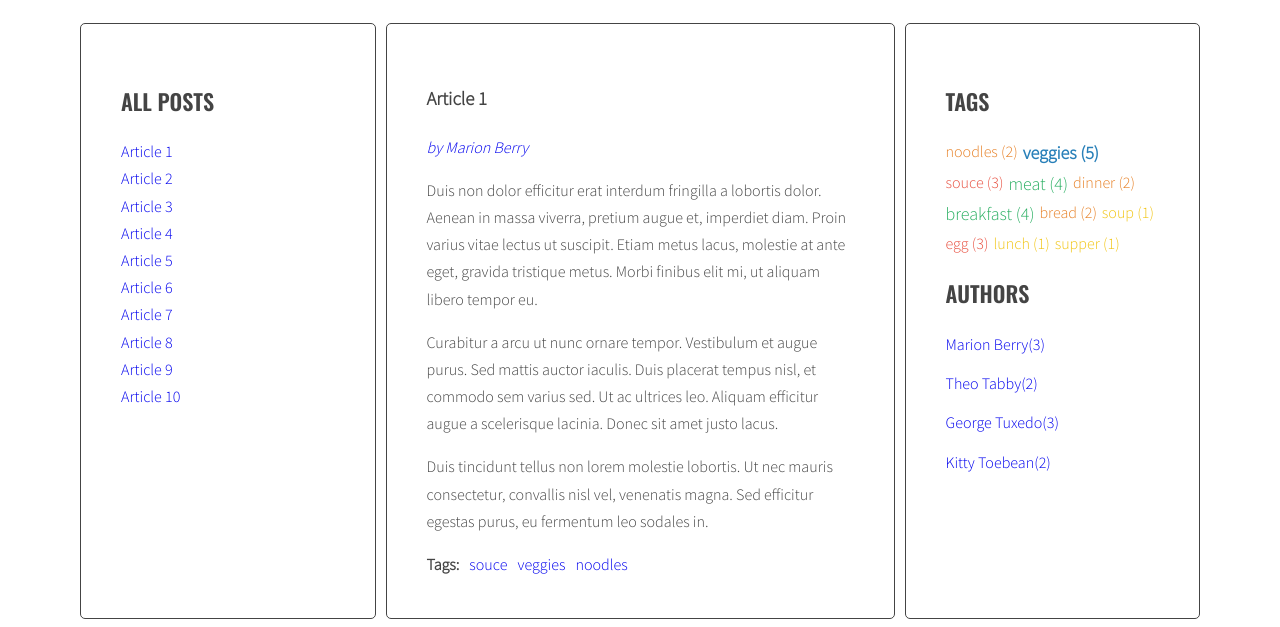
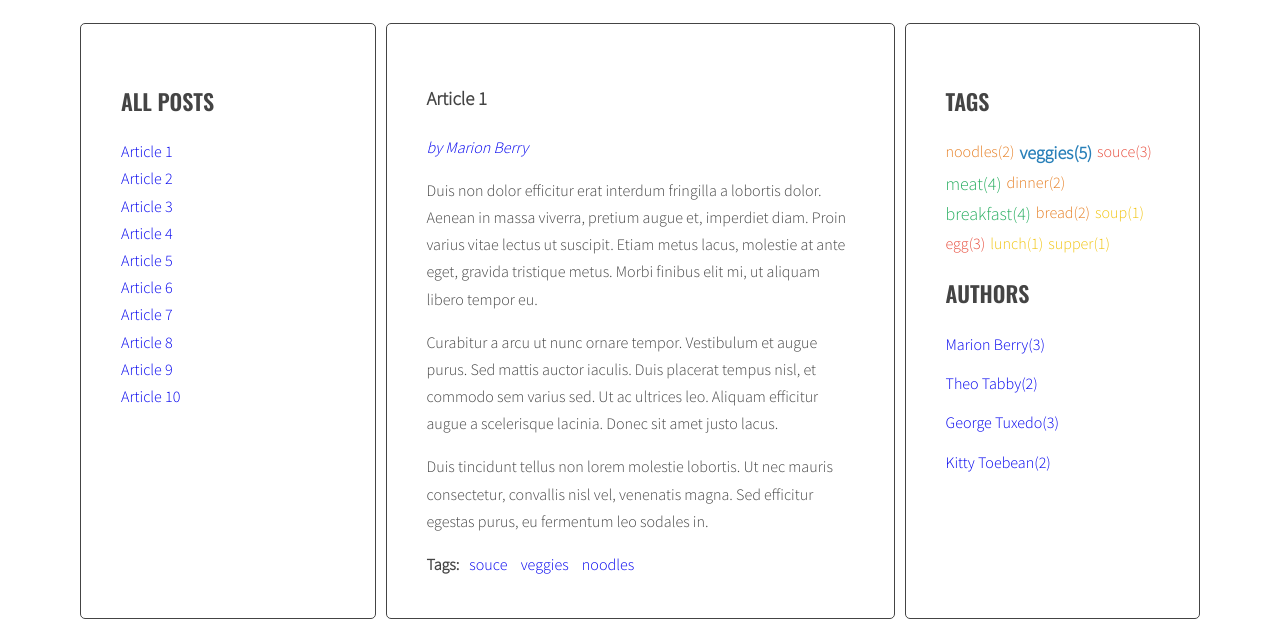
Before and after one commit to Bosik-R/javascript-blog, a website: page index.html in a window 1280 px wide. Shown: the part 220-847 px from the top of the page. Drawn offline with nearby package versions, Linux system fonts and the light colour scheme.

Commit message:
Add HTML Handlebars templates for links creation. Modify JS for Handlebars

```diff
--- a/index.html
+++ b/index.html
@@ -189,6 +189,26 @@
 	    </main>
 	  </div>
 	</div>
+  <script src="https://cdnjs.cloudflare.com/ajax/libs/handlebars.js/4.1.0/handlebars.min.js"></script>
+  <script id="template-article-link" type="text/x-handlebars-template">
+  <li><a href="#{{ id }}"><span>{{ title }}</span></a></li>
+  </script>
+  <script id="template-tag-link" type="text/x-handlebars-template">
+  <li><a href="#tag-{{ id }}"><span>{{ id }}</span></a></li>
+  </script>
+  <script id="template-author-link" type="text/x-handlebars-template">
+  <a href="#author-{{ id }}"><span>by {{ id }}</span></a>
+  </script>
+  <script id="template-tag-cloud-link" type="text/x-handlebars-template">
+    {{#each tags}}
+    <li><a class="{{className}}" href="#{{tag}}"><span>{{tag}}({{count}})</span></a></li>
+    {{/each}}
+  </script>
+  <script id="template-author-cloud-link" type="text/x-handlebars-template">
+    {{#each author}}
+    <li><a href="#author-{{author}}"><span>{{author}}({{count}})</span></a></li>
+    {{/each}}
+  </script>
   <script src="js/script.js"></script>
 </body>
 </html>
--- a/js/script.js
+++ b/js/script.js
@@ -1,4 +1,12 @@
 'use strict';
+
+const templates = {
+  articleLink: Handlebars.compile(document.querySelector('#template-article-link').innerHTML),
+  tagLink: Handlebars.compile(document.querySelector('#template-tag-link').innerHTML),
+  tagCloudLink: Handlebars.compile(document.querySelector('#template-tag-cloud-link').innerHTML),
+  authorLink: Handlebars.compile(document.querySelector('#template-author-link').innerHTML),
+  authorCloudLink: Handlebars.compile(document.querySelector('#template-author-cloud-link').innerHTML),
+};
 
 const opt = {
   articleSelector: '.post',
@@ -69,7 +77,8 @@ function generateTitleLinks(customSelector = ''){
     const articleTitle = article.querySelector(opt.titleSelector).innerHTML;
 
     /* [DONE] create HTML of the link */
-    const linkHTML = '<li><a href="#' + articleId + '"><span>' + articleTitle + '</span></a></li>';
+    const linkHTMLData = {id: articleId, title: articleTitle};
+    const linkHTML = templates.articleLink(linkHTMLData);
     console.log(linkHTML);
 
     /* [DONE] insert link into titleList */
@@ -115,88 +124,71 @@ function generateTags(){
       console.log('Tag: ' + tag);
 
       /* generate HTML of the link */
-      const linkHTML = '<li><a href="#tag-' + tag + '"><span>' + tag  + '</span></a></li>';
+      const linkHTMLData = {id: tag};
+      const linkHTML = templates.tagLink(linkHTMLData);
       console.log(linkHTML);
 
-      /* add generated code to html variable */
       html = linkHTML + html;
 
-    } /* END LOOP: for each tag */
+    }
 
-    /* insert HTML of all the links into the tags wrapper */
     tagsList.innerHTML = html;
 
-  }/* END LOOP: for every article: */
+  }
 }
 
 generateTags();
 
 function tagClickHandler(event){
 
-  /* prevent default action for this event */
   event.preventDefault();
 
-  /* make new constant named "clickedElement" and give it the value of "this" */
   const clickedElement = this;
   console.log('clickedElement Tags:', clickedElement);
 
-  /* make a new constant "href" and read the attribute "href" of the clicked element */
   const href = clickedElement.getAttribute('href');
   console.log('clickedElement href: ' + href);
 
-  /* make a new constant "tag" and extract tag from the "href" constant */
   const tag = href.replace('#tag-','');
   console.log('Tag: ' + tag);
 
-  /* find all tag links with class active */
   const activeTags = document.querySelectorAll('a.active[href^="#tag-"]');
   console.log('activeTags: ', activeTags);
 
-  /* START LOOP: for each active tag link */
   for (let activeTag of activeTags){
 
-    /* remove class active */
     activeTag.classList.remove('active');
 
-  }/* END LOOP: for each active tag link */
+  }
 
-  /* find all tag links with "href" attribute equal to the "href" constant */
   const tagsEqual = document.querySelectorAll('a[href="' + href + '"]');
   console.log('tagsEqual: ', tagsEqual);
 
-  /* START LOOP: for each found tag link */
   for (let tagEqual of tagsEqual){
 
-    /* add class active */
     tagEqual.classList.add('.active');
 
-  }/* END LOOP: for each found tag link */
+  }
 
-  /* execute function "generateTitleLinks" with article selector as argument */
   generateTitleLinks('[data-tags~="' + tag + '"]');
 }
 
 function generateAuthors(){
 
-  /* find all Articles  */
   const articles = document.querySelectorAll(opt.articleSelector);
   console.log('wrappers: ', articles);
 
-  /* START LOOP: for every Article */
   for (let article of articles){
 
-    /* find wrapper for author link */
     const articleAuthor = article.querySelector(opt.articleAuthorSelector);
 
-    /* get Author from the data-author attribute */
     const author = article.getAttribute('data-author');
     console.log('data-author: ' + author);
 
-    /* create a link with Autor */
-    const authorLink = '<a href="#author-' + author + '"><span>' + 'by ' + author  + '</span></a>';
+    const linkHTMLData = {id: author};
+    const authorLink = templates.authorLink(linkHTMLData);
     console.log('authorLink: ' + authorLink);
 
-    /* put the link into HTML */
     articleAuthor.innerHTML = authorLink;
   }
 }
@@ -283,21 +275,23 @@ function generateTagsSidebar(){
 
   const tagList = document.querySelector('.list.tags');
 
-  let allTagsHTML = '';
+  const allTagsData = {tags:[]};
 
   const tagsParams = calculateTagsParams(allTags);
   console.log('tagsParams: ', tagsParams);
 
   for (let tag in allTags){
 
-    const taglinkHTML = '<li><a class="' + calculateTagsClass(allTags[tag], tagsParams) + '" href="#tag-' + tag + '"><span>' + tag + ' (' +allTags[tag] + ')' + '</span></a></li>';
-    console.log('taglinkHTML: ', taglinkHTML);
-
-    allTagsHTML += taglinkHTML;
-    console.log('allTagsHTML: ', allTagsHTML);
+    allTagsData.tags.push({
+      tag: tag,
+      count: allTags[tag],
+      className: calculateTagsClass(allTags[tag], tagsParams),
+    });
+    console.log('tag as an object',allTagsData);
   }
 
-  tagList.innerHTML = allTagsHTML;
+  tagList.innerHTML = templates.tagCloudLink(allTagsData);
+  console.log('allTagsData: ', allTagsData);
   console.log('tagList: ', tagList);
 }
 
@@ -321,17 +315,17 @@ function generateAuthorsSidebar(){
   console.log('allAutors of object: ', allAuthors);
 
   const authorsList = document.querySelector(opt.authorsListSelector);
-  let allAuthorsHTML = '';
+  const allAuthorsData = {author:[]};
+  console.log('allAuthorsData pierwsze {author:[]}: ', allAuthorsData);
 
   for (let author in allAuthors){
-    const authorLink = '<li><a href="#author-' + author + '"><span>' + author + '(' + allAuthors[author] + ')  ' + '</span></a></li>';
-    console.log('authorLink: ', authorLink);
-
-    allAuthorsHTML += authorLink;
-    console.log('allTagsHTML: ', allAuthorsHTML);
+    allAuthorsData.author.push({
+      author: author,
+      count: allAuthors[author],
+    });
   }
 
-  authorsList.innerHTML = allAuthorsHTML;
+  authorsList.innerHTML = templates.authorCloudLink(allAuthorsData);
   console.log('authorsList: ', authorsList);
 }
 
--- a/sass/style.scss
+++ b/sass/style.scss
@@ -24,7 +24,7 @@ body {
   line-height: 1.7;
 }
 
-a{
+a {
   text-decoration: none;
 }
 
```
Also changed, not shown: .eslintrc.json.
